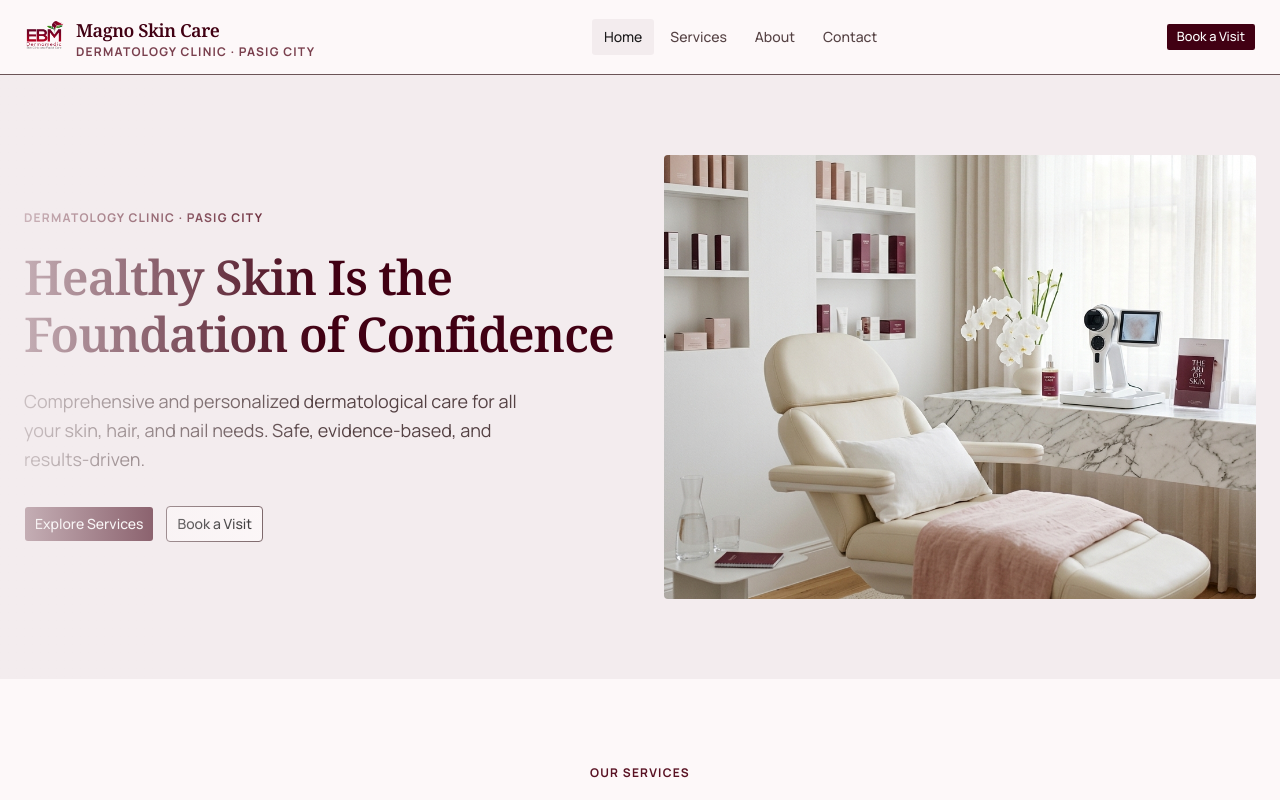
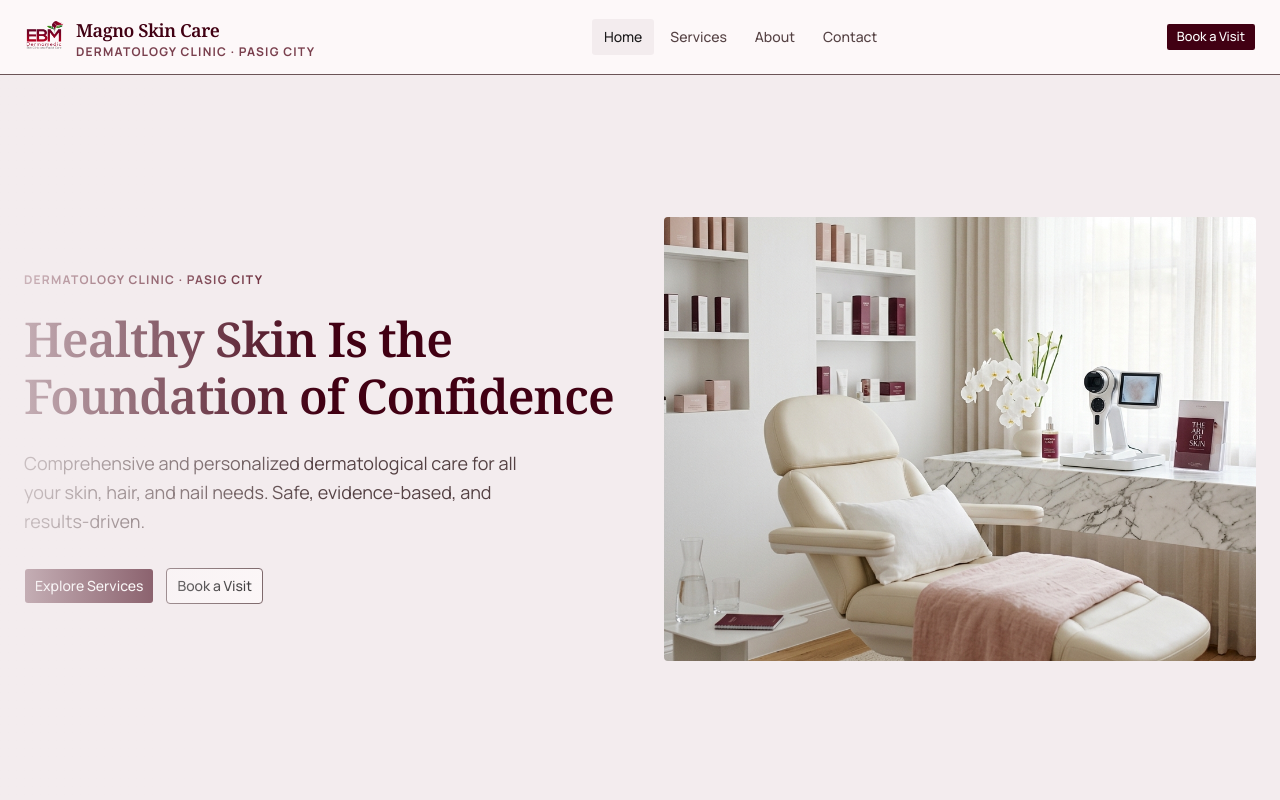
Before and after one commit to notlath/magno-skincare-pasig, a Next.js app: page / in a window 1280 px wide. Shown: the top 800 px of the page. Built offline with nearby package versions, Linux system fonts and the light colour scheme.

Commit message:
style: update hero section layout to full viewport height and adjust vertical padding

```diff
--- a/components/home/hero-section.tsx
+++ b/components/home/hero-section.tsx
@@ -47,10 +47,10 @@ export function HeroSection() {
   return (
     <section
       ref={containerRef}
-      className="relative overflow-hidden bg-surface-container-low"
+      className="relative overflow-hidden bg-surface-container-low lg:min-h-[calc(100vh-72px)] flex items-center"
       id="hero-section"
     >
-      <div className="container-max grid grid-cols-1 lg:grid-cols-2 gap-12 items-center section-padding">
+      <div className="container-max grid grid-cols-1 lg:grid-cols-2 gap-12 items-center w-full py-16 lg:py-20">
         {/* Text content */}
         <div className="flex flex-col gap-6">
           <span className="label-caps text-on-primary-fixed-variant">
```
